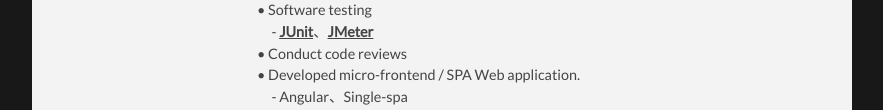
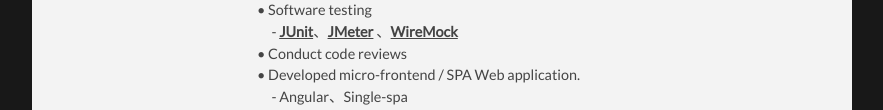
Before and after one commit to YihongGao/YihongGao.github.io, a plain HTML site: page index.html in a window 1280 px wide. Shown: the part 470-580 px from the top of the page, without its empty margins (198-1081 px from the left). Drawn offline with Linux system fonts and the light colour scheme.

Commit message:
補充 Test tool

```diff
--- a/index.html
+++ b/index.html
@@ -65,7 +65,7 @@
                 　- <span class="bold-text underline-text">Kafka</span><br />
                 　- <span class="bold-text underline-text">Kettle、Python、Shell Script</span><br />
                 • Software testing <br />
-                　- <span class="bold-text underline-text">JUnit</span>、<span class="bold-text underline-text">JMeter</span>  <br />
+                　- <span class="bold-text underline-text">JUnit</span>、<span class="bold-text underline-text">JMeter</span> 、<span class="bold-text underline-text">WireMock</span> <br />
                 • Conduct code reviews<br />
                 • Developed micro-frontend / SPA Web application.<br />
                 　- Angular、Single-spa<br />
```
